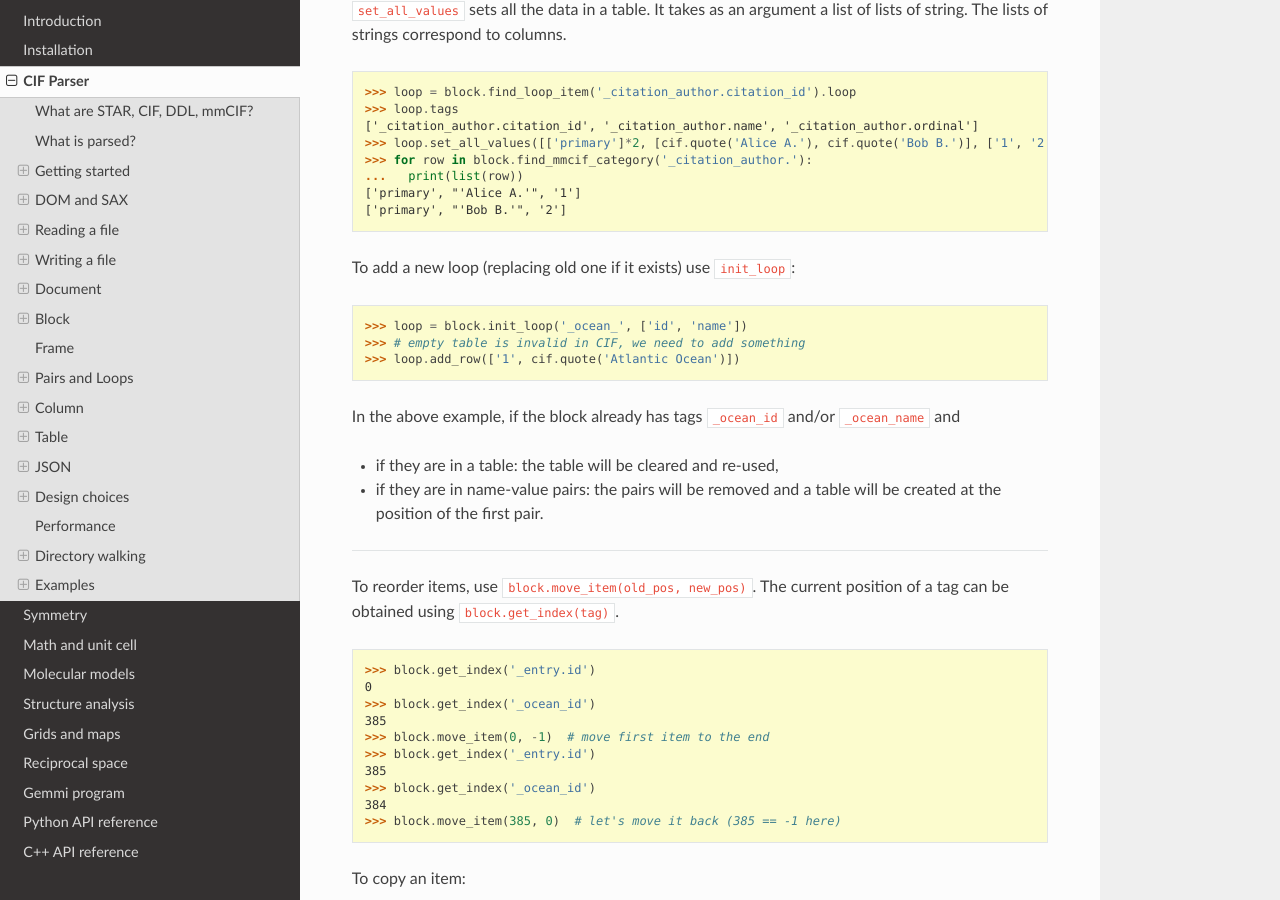
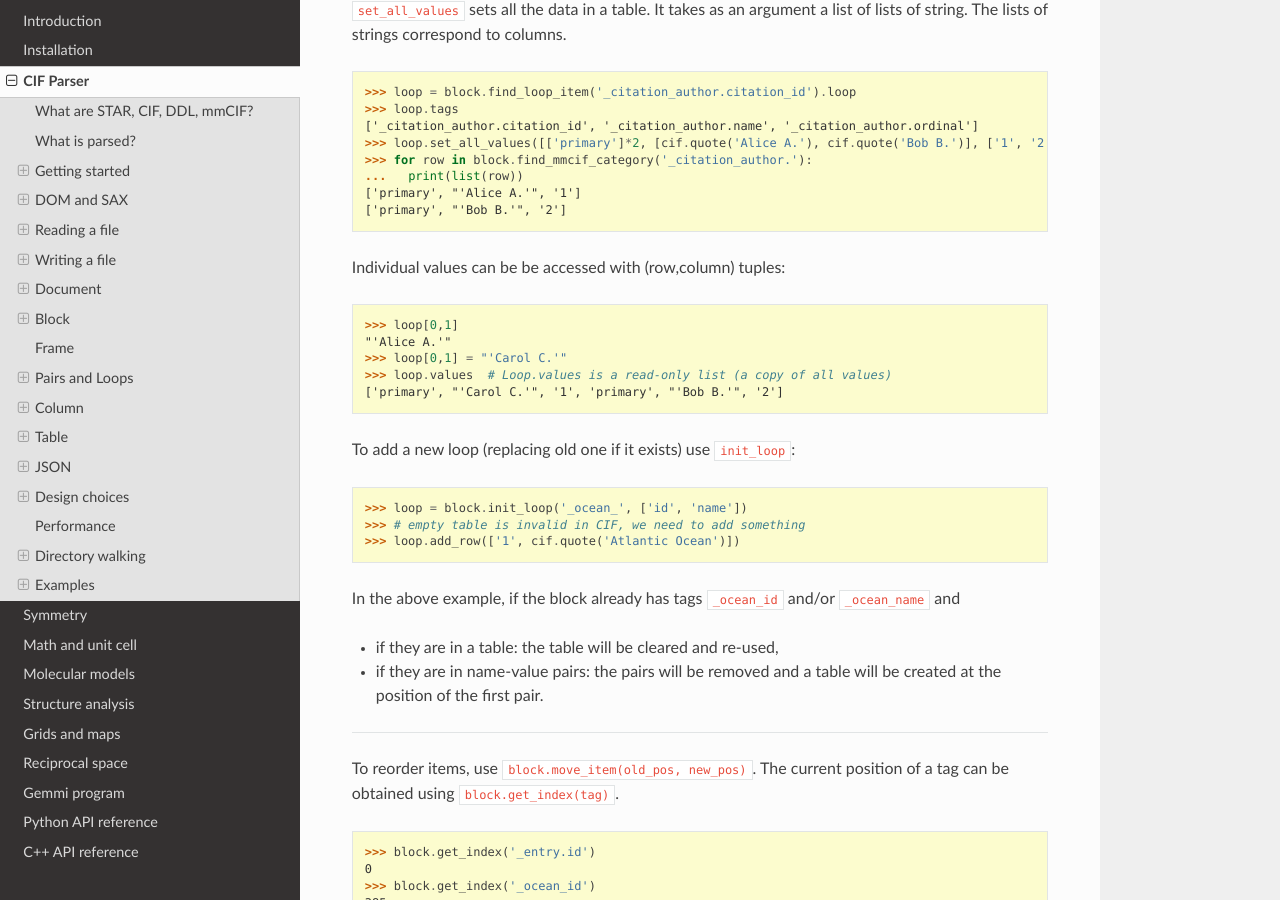
Before and after one commit to project-gemmi/gemmi, a Sphinx documentation site: the page built from docs/cif.rst, in a window 1280 px wide and 900 px high, scrolled down 16764 px. Built offline with Sphinx 7.4.7 and the Read the Docs theme 2.0.0, drawn with Linux system fonts in a browser that asks for light colours.

Commit message:
python: add cif.Loop.__getitem__ and __setitem__, replacing Loop.val()

```diff
--- a/docs/cif.rst
+++ b/docs/cif.rst
@@ -868,6 +868,16 @@ a list of lists of string. The lists of strings correspond to columns.
   ...   print(list(row))
   ['primary', "'Alice A.'", '1']
   ['primary', "'Bob B.'", '2']
+
+Individual values can be be accessed with (row,column) tuples:
+
+.. doctest::
+
+  >>> loop[0,1]
+  "'Alice A.'"
+  >>> loop[0,1] = "'Carol C.'"
+  >>> loop.values  # Loop.values is a read-only list (a copy of all values)
+  ['primary', "'Carol C.'", '1', 'primary', "'Bob B.'", '2']
 
 To add a new loop (replacing old one if it exists) use ``init_loop``:
 
```
Also changed, not shown: 3 other files.
